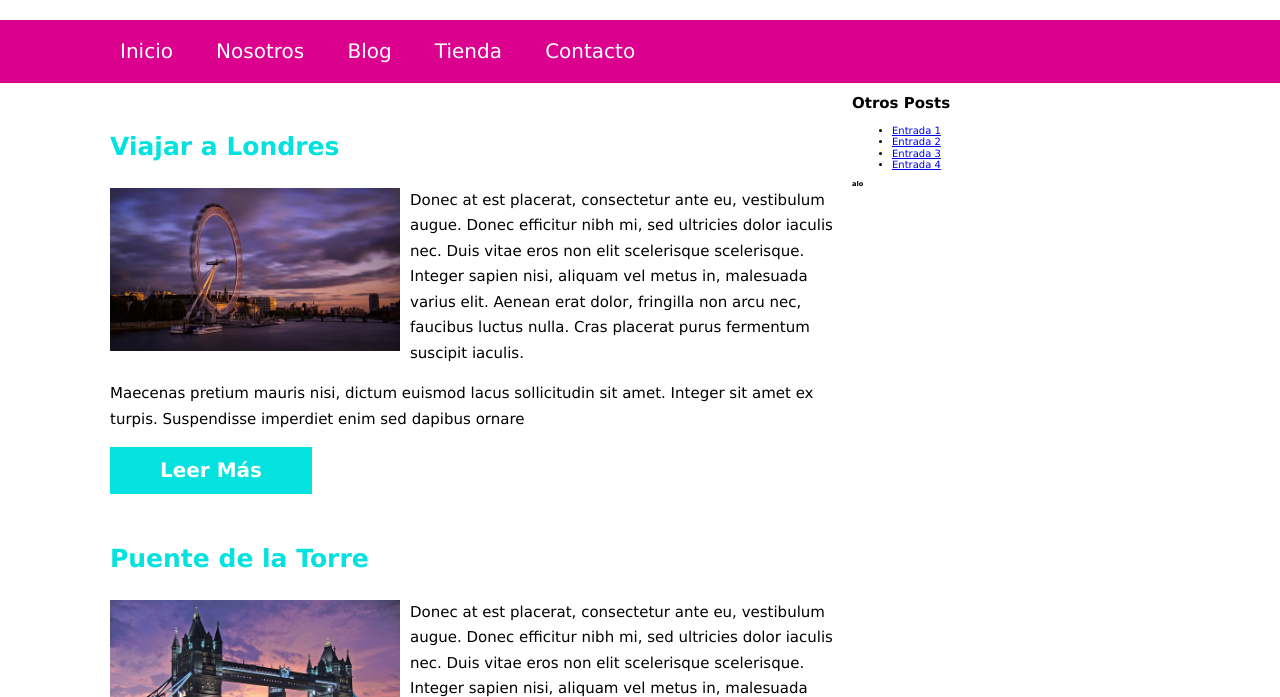
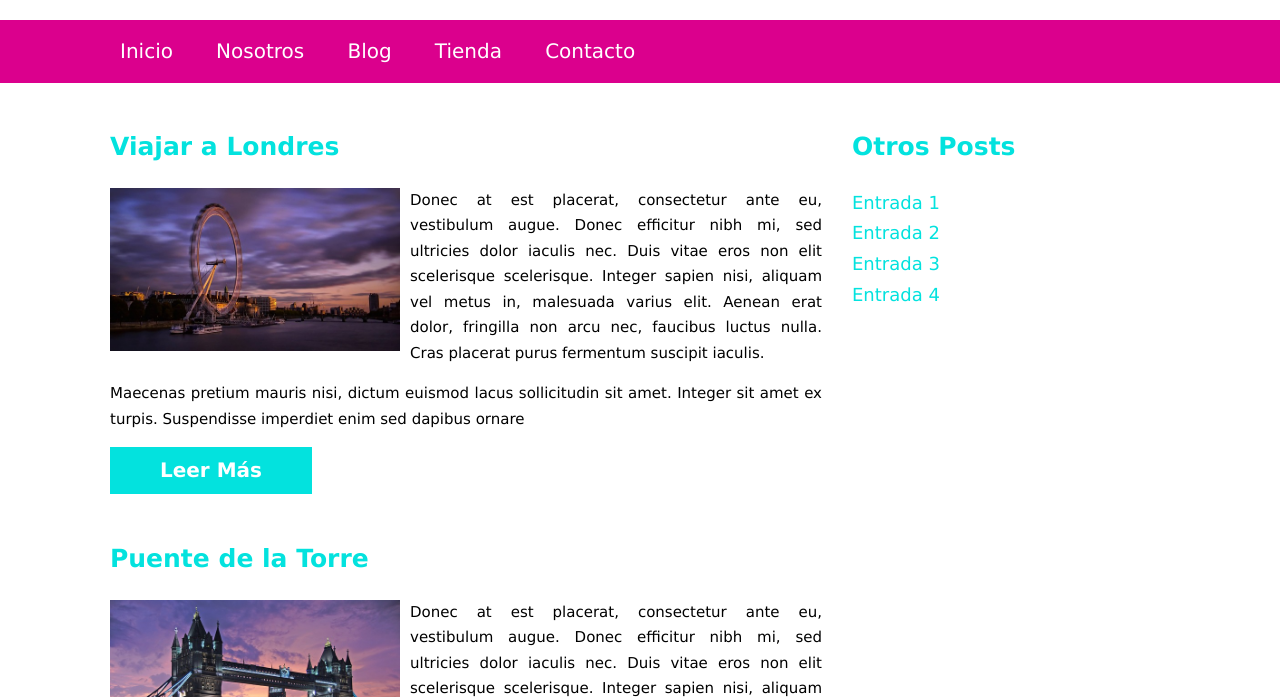
Before and after one commit to SantiM96/proyect3, a plain HTML site: page index.html in a window 1280 px wide. Shown: the part 103-800 px from the top of the page. Drawn offline with Linux system fonts and the light colour scheme.

Commit message:
Finish main content of the site with the sidebar.

```diff
--- a/css/styles.css
+++ b/css/styles.css
@@ -23,6 +23,11 @@ img {
         padding-right: 1rem;
     }
 }
+h2 {
+    color: #03e2de;
+    font-size: 2.5rem;
+    padding-bottom: 0.5rem;
+}
 p {
     font-size: 1.5rem;
     line-height: 1.7;
@@ -40,8 +45,10 @@ p {
         padding: 0;
     }
 }
-.clearfix {
-    overflow: auto;
+.clearfix::after {
+    content: '';
+    clear: both;
+    display: block;
 }
 .button {
     display: block;
@@ -99,24 +106,40 @@ p {
 
     /** Main Content **/
 .entry {
+    text-align: justify;
     padding-top: 3rem;
 }
-.entry h2 {
+.sidebar {
+    padding-top: 5rem;
+}
+.sidebar a {
+    display: block;
     color: #03e2de;
-    font-size: 2.5rem;
-    padding-bottom: 0.5rem;
+    font-size: 1.8rem;
+    padding: 0.5rem 0;
+    text-decoration: none;
+}
+.sidebar a:hover {
+    color: #ffffff;
+    background-color: #03e2de;
+}
+.sidebar ul {
+    list-style: none;
+    padding: 0;
 }
 @media (min-width: 768px) {
         .main-content {
         width: 70%;
         float: left;
+        padding-right: 3rem;
     }
     .sidebar {
         width: 30%;
         float: right;
+        padding-top: 3rem;
     }
     .entry img {
-        width: 300px;
+        width: 30rem;
         float: left;
     }
 
--- a/index.html
+++ b/index.html
@@ -74,9 +74,8 @@
                 </ul>
             </section>
         </aside>
-        <h6>alo</h6>
     </div>
-
+    <h6>alo</h6>
 
 
 
```
